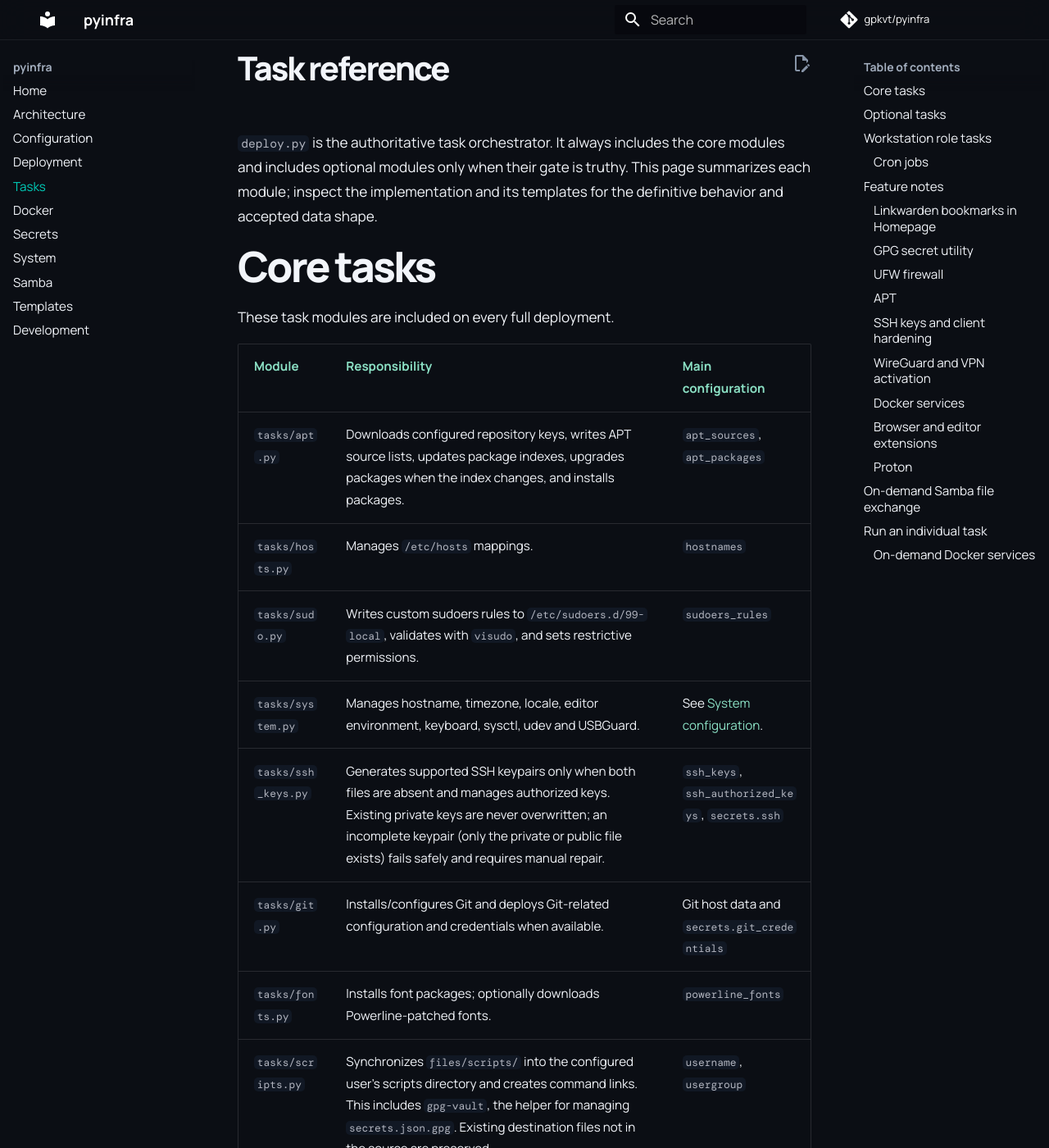
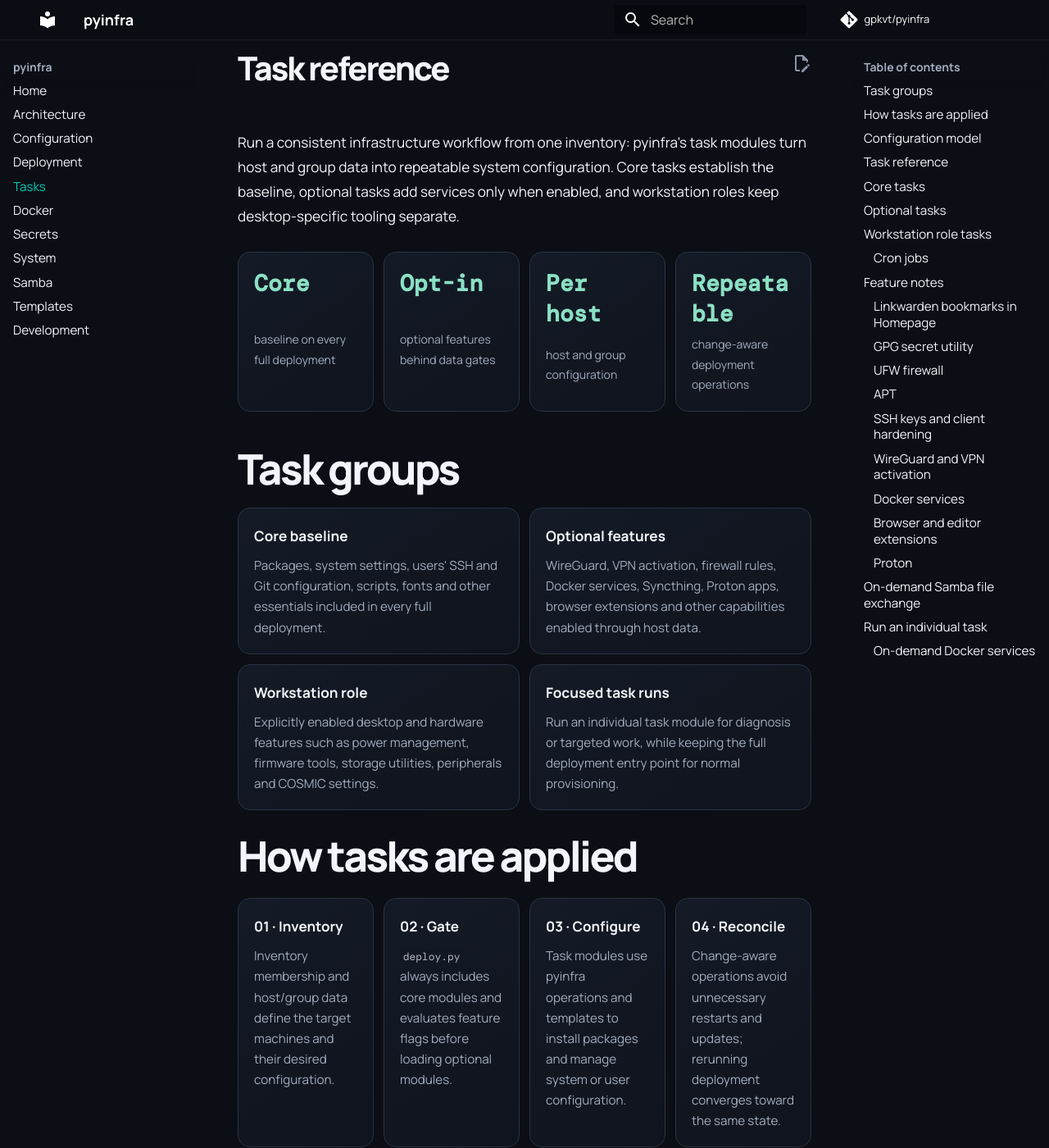
Before and after one commit to gpkvt/pyinfra, an MkDocs documentation site: the page built from docs/tasks.md, in a window 1280 px wide and 1400 px high. Shown: the whole window at 82% size. Built offline with MkDocs 1.6.1 and Material for MkDocs 9.7.7, drawn with Linux system fonts in a browser that asks for light colours; comment, search, counter and statistics services are not loaded; some of the changed text lies outside the part shown.

Commit message:
Add an overview intro to the task reference (#333)
docs: add overview intro to task reference

````diff
--- a/docs/tasks.md
+++ b/docs/tasks.md
@@ -1,6 +1,65 @@
 # Task reference
 
-`deploy.py` is the authoritative task orchestrator. It always includes the core modules and includes optional modules only when their gate is truthy. This page summarizes each module; inspect the implementation and its templates for the definitive behavior and accepted data shape.
+Run a consistent infrastructure workflow from one inventory: pyinfra's task modules turn host and group data into repeatable system configuration. Core tasks establish the baseline, optional tasks add services only when enabled, and workstation roles keep desktop-specific tooling separate.
+
+<div class="docker-stats tasks-stats">
+<div class="docker-stat"><span class="docker-stat-value">Core</span><span class="docker-stat-label">baseline on every full deployment</span></div>
+<div class="docker-stat"><span class="docker-stat-value">Opt-in</span><span class="docker-stat-label">optional features behind data gates</span></div>
+<div class="docker-stat"><span class="docker-stat-value">Per host</span><span class="docker-stat-label">host and group configuration</span></div>
+<div class="docker-stat"><span class="docker-stat-value">Repeatable</span><span class="docker-stat-label">change-aware deployment operations</span></div>
+</div>
+
+## Task groups
+
+<div class="docker-info-grid tasks-groups">
+<div class="docker-info-card">
+<strong>Core baseline</strong>
+<p>Packages, system settings, users' SSH and Git configuration, scripts, fonts and other essentials included in every full deployment.</p>
+</div>
+<div class="docker-info-card">
+<strong>Optional features</strong>
+<p>WireGuard, VPN activation, firewall rules, Docker services, Syncthing, Proton apps, browser extensions and other capabilities enabled through host data.</p>
+</div>
+<div class="docker-info-card">
+<strong>Workstation role</strong>
+<p>Explicitly enabled desktop and hardware features such as power management, firmware tools, storage utilities, peripherals and COSMIC settings.</p>
+</div>
+<div class="docker-info-card">
+<strong>Focused task runs</strong>
+<p>Run an individual task module for diagnosis or targeted work, while keeping the full deployment entry point for normal provisioning.</p>
+</div>
+</div>
+
+## How tasks are applied
+
+<div class="docker-flow tasks-flow">
+<div><b>01 · Inventory</b><p>Inventory membership and host/group data define the target machines and their desired configuration.</p></div>
+<div><b>02 · Gate</b><p><code>deploy.py</code> always includes core modules and evaluates feature flags before loading optional modules.</p></div>
+<div><b>03 · Configure</b><p>Task modules use pyinfra operations and templates to install packages and manage system or user configuration.</p></div>
+<div><b>04 · Reconcile</b><p>Change-aware operations avoid unnecessary restarts and updates; rerunning deployment converges toward the same state.</p></div>
+</div>
+
+## Configuration model
+
+Feature selection belongs in host or group data, not in edits to the task modules. Optional task gates are evaluated by `deploy.py`; workstation features additionally require their nested `enabled: True` setting.
+
+```python
+# Example host/group data
+wireguard_config = {...}  # enables WireGuard configuration
+syncthing = True          # enables Syncthing
+workstation = {
+    "power": {
+        "enabled": True,
+        "manager": "tlp",
+    },
+}
+```
+
+Keep credentials and other sensitive values in the encrypted secrets file. Review each feature's configuration and operational notes before enabling it, especially for network access, firewall policy, VPN routing and privileged containers.
+
+## Task reference
+
+The sections below describe the task modules, their inclusion conditions and the configuration keys they consume. Treat the implementation and templates as authoritative when checking accepted values or exact behavior.
 
 ## Core tasks
 
````
